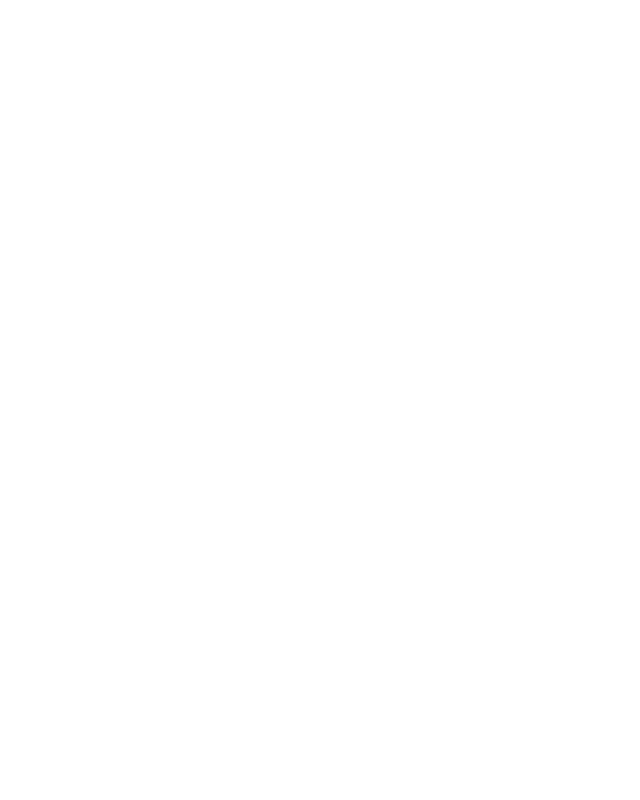
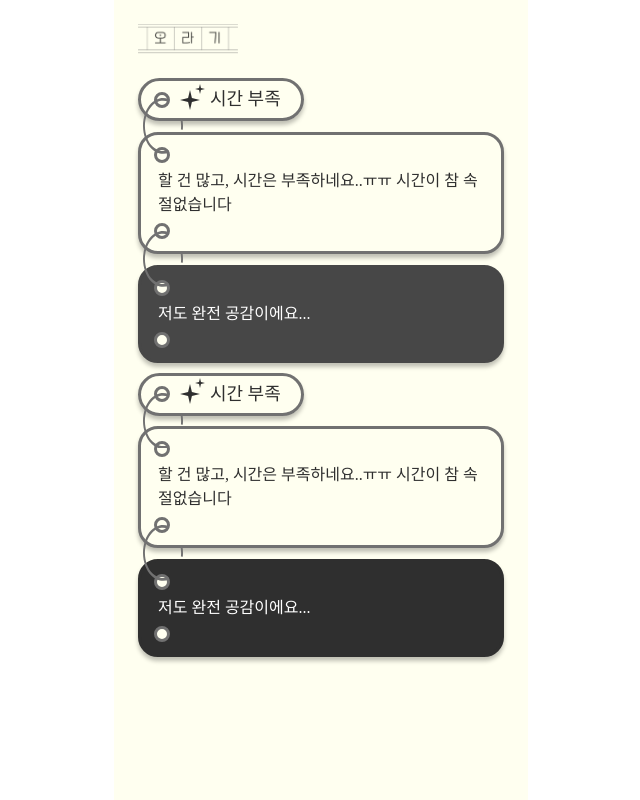
Before and after one commit to crown-3/gdsc-2023-hackathon, a React (Vite) app: page /feed in a window 1280 px wide. Before the commit this address had no page. Shown: the whole page, without its empty margins (319-959 px from the left). Built offline with nearby package versions, Linux system fonts and the light colour scheme; a web font is replaced by a local one.

Commit message:
<page> skeleton of specific & feed page

```diff
--- a/src/App.tsx
+++ b/src/App.tsx
@@ -9,6 +9,8 @@ import "./styles/common.css";
 import Pending from './view/Pending/Pending.tsx';
 import SignIn from './view/SignIn/SignIn.tsx';
 import SignUp from './view/SignUp/SignUp.tsx';
+import Specific from "./view/Specific/Specific.tsx";
+import Feed from "./view/Feed/Feed.tsx";
 export default function App() {
   return (
     <ThemeProvider theme={theme}>
@@ -21,6 +23,8 @@ export default function App() {
           <Route path="/pending" element={<Pending />}></Route>
           <Route path="/signin" element={<SignIn />}></Route>
           <Route path="/signup" element={<SignUp />}></Route>
+          <Route path="/specific" element={<Specific />}></Route>
+          <Route path="/feed" element={<Feed />}></Route>
 				</Routes>
 			</BrowserRouter>
     </ThemeProvider>
--- /dev/null
+++ b/src/component/Thread/ThreadListSpecific.tsx
@@ -0,0 +1,20 @@
+import styled from "styled-components";
+import ThreadStart from "./ThreadStart";
+import ThreadContent from "./ThreadContent";
+import ThreadRingConnection from "./ThreadRingConnection";
+
+const Wrap = styled.div`
+  margin: 0 var(--min-padding);
+`;
+
+export default function ThreadListSpecific() {
+    return (
+        <Wrap>
+            <ThreadStart />
+            <ThreadRingConnection />
+            <ThreadContent content="할 건 많고, 시간은 부족하네요..ㅠㅠ 시간이 참 속절없습니다" />
+            <ThreadRingConnection />
+            <ThreadContent content="저도 완전 공감이에요..."/>
+        </Wrap>
+    );
+}
--- /dev/null
+++ b/src/view/Feed/Feed.tsx
@@ -0,0 +1,15 @@
+import Container from "../../component/Container";
+import { TopbarLogo } from "../../component/Topbar";
+import ThreadListSpecific from "../../component/Thread/ThreadListSpecific.tsx";
+
+export default function Feed() {
+    return (
+        <Container>
+            <TopbarLogo />
+            <ThreadListSpecific />
+            <div style={{ paddingTop:"10px" }}>
+            </div>
+            <ThreadListSpecific />
+        </Container>
+    );
+}
--- /dev/null
+++ b/src/view/Specific/Specific.tsx
@@ -0,0 +1,15 @@
+
+import Container from "../../component/Container";
+
+import {TopbarBackButton} from "../../component/Topbar";
+import ThreadListSpecific from "../../component/Thread/ThreadListSpecific.tsx";
+
+export default function Specific(){
+    return (
+        <Container>
+            <TopbarBackButton title="2023.04.29. 첫 번째 스레드"/>
+            <ThreadListSpecific />
+
+        </Container>
+    );
+}
```
